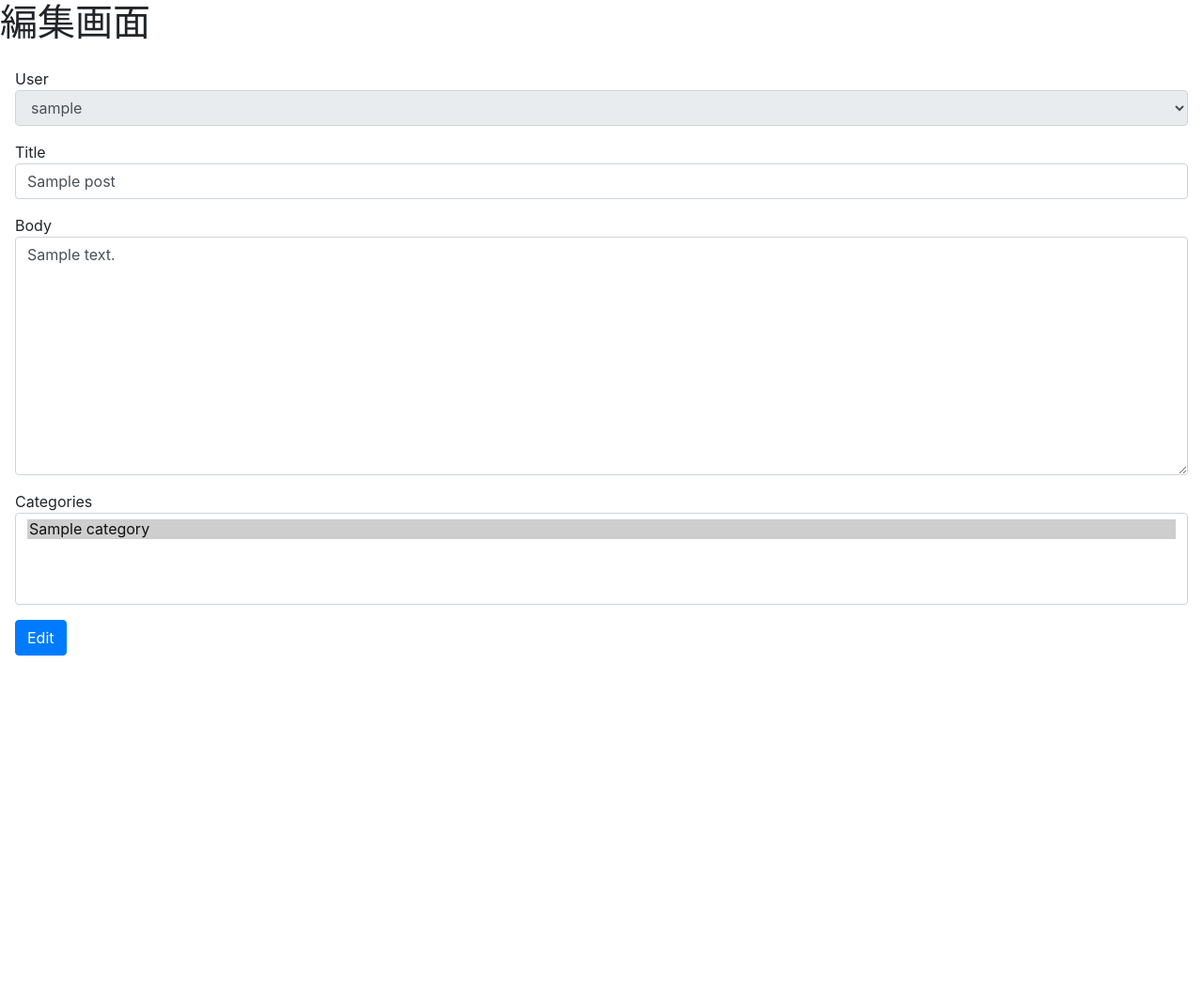
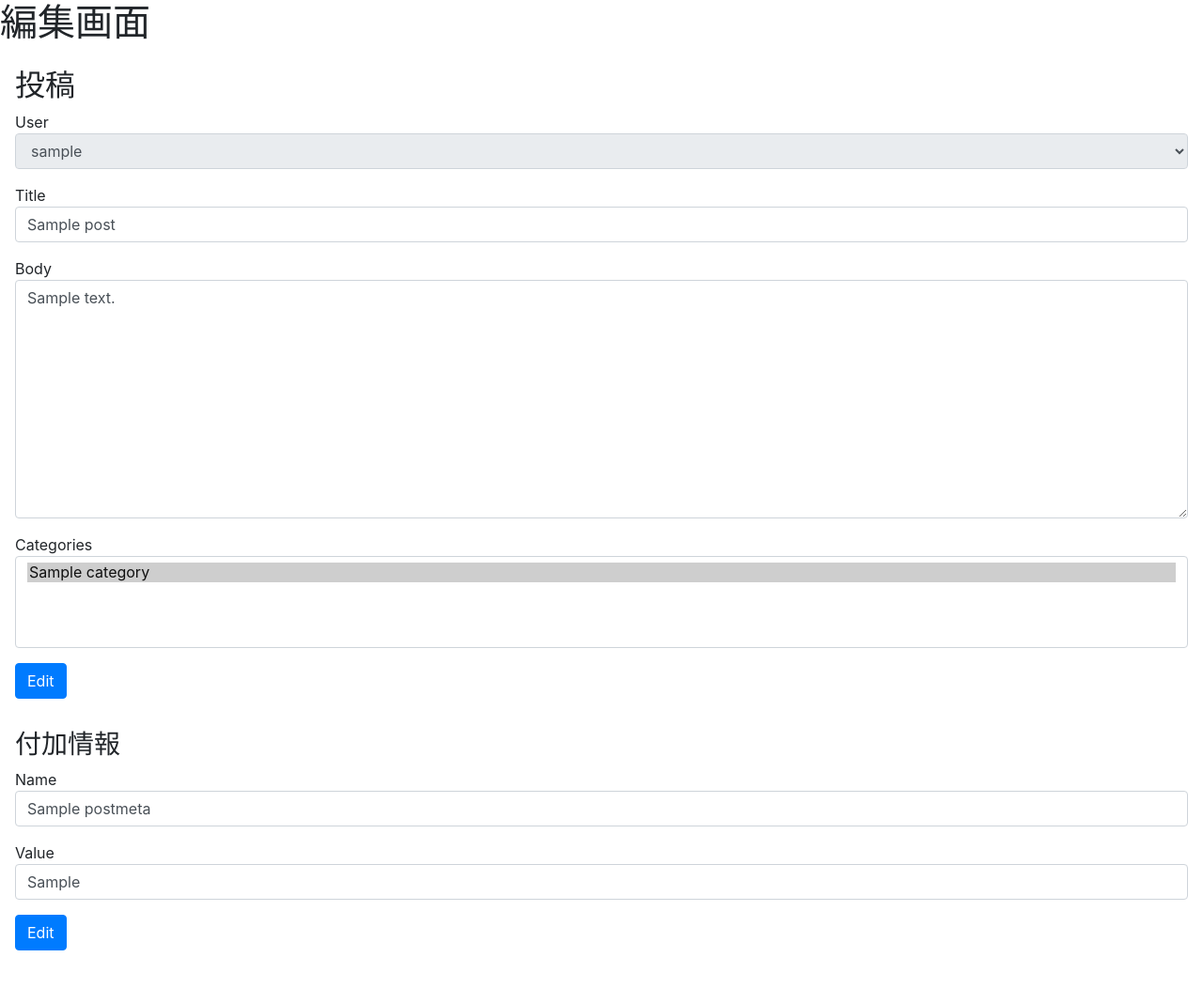
Before and after one commit to yheihei/base_diary, a Django app: page /1/edit in a window 1280 px wide. Shown: the whole page at 94% size. Before the commit the page ends 698 px from the top, so only its background shows below. Run offline with Django 3.2, Linux system fonts and the light colour scheme; tables that the repository leaves empty hold one stand-in row (values such as "Sample post"); some libraries are stand-ins or nearby versions.

Commit message:
PostMetaのフォームを追加する - UpdateViewを使ってみる #3

```diff
--- a/diary/forms.py
+++ b/diary/forms.py
@@ -1,5 +1,5 @@
 from django import forms
-from diary.models import Post
+from diary.models import Post, PostMeta
 
 class PostForm(forms.ModelForm):
   class Meta:
@@ -12,3 +12,13 @@ class PostForm(forms.ModelForm):
     self.fields['title'].widget.attrs.update({'class' : 'form-control'})
     self.fields['body'].widget.attrs.update({'class' : 'form-control'})
     self.fields['categories'].widget.attrs.update({'class' : 'form-control'})
+
+class PostMetaForm(forms.ModelForm):
+  class Meta:
+    model = PostMeta
+    fields = ('name', 'value')
+
+  def __init__(self, *args, **kwargs):
+    super(PostMetaForm, self).__init__(*args, **kwargs)
+    self.fields['name'].widget.attrs.update({'class' : 'form-control'})
+    self.fields['value'].widget.attrs.update({'class' : 'form-control'})
--- a/diary/models.py
+++ b/diary/models.py
@@ -21,6 +21,7 @@ class Post(models.Model):
     related_name="posts",
   )
 
+
 class Category(models.Model):
   name = models.CharField(max_length=1024)
   slug = models.CharField(max_length=1024)
--- a/diary/templates/post_update_view.html
+++ b/diary/templates/post_update_view.html
@@ -7,7 +7,8 @@
     {% load static %}
     <h1>編集画面</h1>
     <div class='p-3'>
-      <form method="post">
+      <h2>投稿</h2>
+      <form method="post" name='post_form'>
         {% csrf_token %}
         {% for field in form.visible_fields %}
           <div class="form-group">
@@ -17,8 +18,25 @@
             {{ field.help_text }}
           </div>
         {% endfor %}
+        <input type="hidden" name='post_form'>
         <button type="submit" class="btn btn-primary mb-2">Edit</button>
       </form>
+      {% for post_meta_form in post_meta_forms %}
+        <h3 class='mt-4'>付加情報</h2>
+        <form method="post" name='post_meta_form'>
+          {% csrf_token %}
+          {% for field in post_meta_form.visible_fields %}
+            <div class="form-group">
+              {{ field.errors }}
+              {{ field.label }}
+              {{ field }}
+              {{ field.help_text }}
+            </div>
+          {% endfor %}
+          <input type="hidden" name='post_meta_form'>
+          <button type="submit" class="btn btn-primary mb-2">Edit</button>
+        </form>
+      {% endfor %}
     </div>
   </body>
 </html>
--- a/diary/views.py
+++ b/diary/views.py
@@ -1,8 +1,9 @@
 from django.shortcuts import render
 from django.urls import reverse
+from django.http import HttpRequest, HttpResponse
 
 from diary.models import Post, Category, PostMeta
-from diary.forms import PostForm
+from diary.forms import PostForm, PostMetaForm
 from django.views.generic import UpdateView
 
 
@@ -16,9 +17,24 @@ class PostUpdateView(UpdateView):
   template_name = 'post_update_view.html'
   form_class = PostForm
 
+  def get_success_url(self) -> str:
+    return reverse('diary:update', kwargs={'pk': self.kwargs['pk']})
+
   def get_context_data(self, **kwargs):
     context = super(PostUpdateView, self).get_context_data(**kwargs)
+
+    # post_metaのformを作る
     post = context['post']
     context['post_metas'] = PostMeta.objects.filter(post=post)
-    # TODO post_metasがあったら、これをもとにformを作って contextに含める
+    post_meta_forms = []
+    for post_meta in context['post_metas']:
+      post_meta_forms.append(PostMetaForm(post_meta.__dict__))
+    context['post_meta_forms'] = post_meta_forms
+
     return context
+
+  def post(self, request: HttpRequest, *args: str, **kwargs) -> HttpResponse:
+    print(request.POST)
+    # print(form)
+    # todo https://qiita.com/momomo_rimoto/items/625c188ca4fd917d231c
+    return super().post(request, *args, **kwargs)
```
